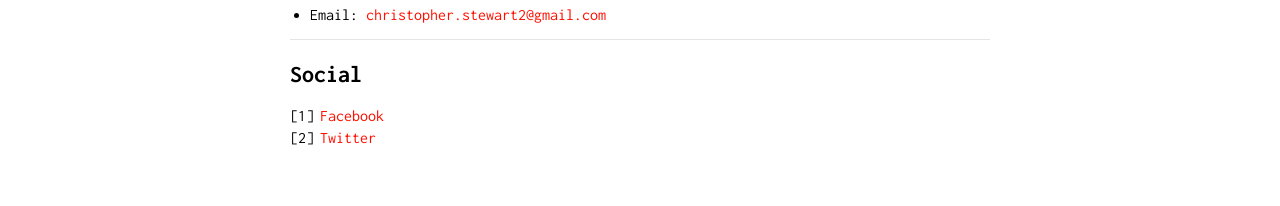
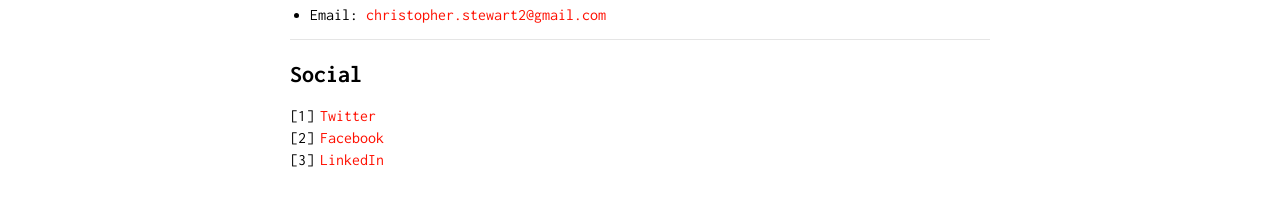
Before and after one commit to cstew/cstew.github.io, a Jekyll site: the page built from contact.md, in a window 1280 px wide. Shown: the part 120-326 px from the top of the page. Built offline with Jekyll 4.4.1, drawn with Linux system fonts in a browser that asks for light colours.

Commit message:
Add profile picture and update contact info

```diff
--- a/_config.yml
+++ b/_config.yml
@@ -1,6 +1,6 @@
 title: Chris Stewart
 url: "http://cstew.github.io/"
-baseurl: "/"
+baseurl: ""
 
 markdown: kramdown
 
--- a/contact.md
+++ b/contact.md
@@ -10,5 +10,6 @@ is_contact: true
 
 ## Social
 
-1. [Facebook](https://www.facebook.com/chris.stewart2)
-2. [Twitter](https://twitter.com/cstew)
+1. [Twitter](https://twitter.com/cstew)
+2. [Facebook](https://www.facebook.com/chris.stewart2)
+3. [LinkedIn](https://www.linkedin.com/in/chris-stewart-3503639)
```
Also changed, not shown: index.md (+1 -1 lines), 1 other file.
